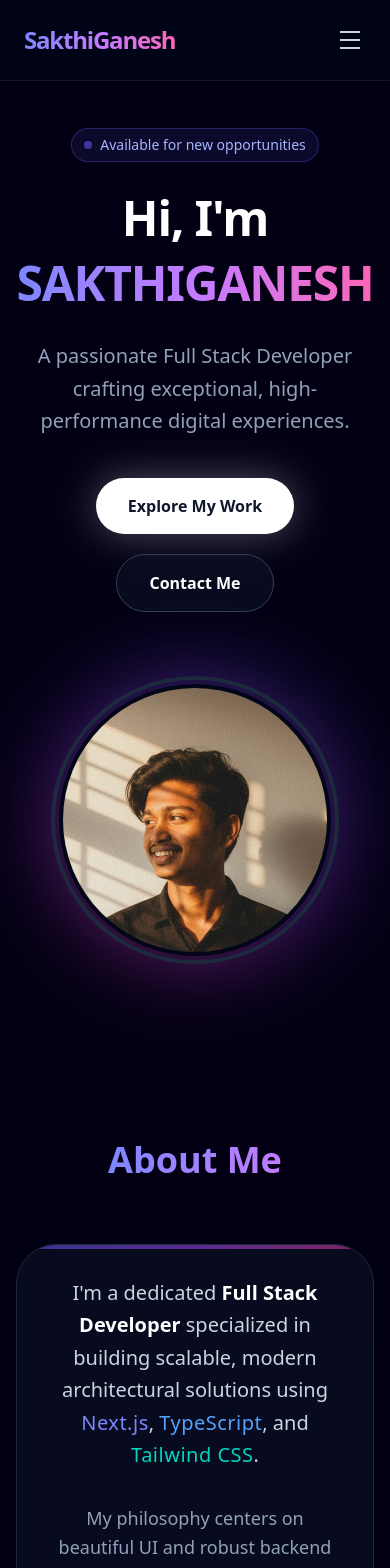
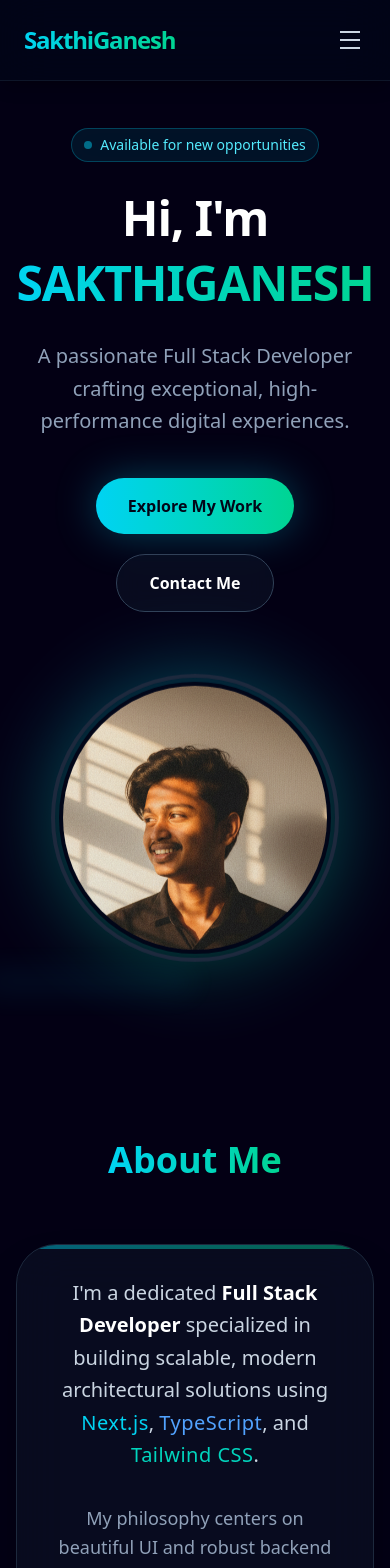
Before and after one commit to sakthiganesh2003/protfoilo-sakthi, a Next.js app: page / in a window 390 px wide. Shown: the top 1568 px of the page. Built offline with nearby package versions, Linux system fonts and the light colour scheme.

Commit message:
design: redesign portfolio color scheme to Cyberpunk Cyan-Emerald and add animations

```diff
--- a/app/page.tsx
+++ b/app/page.tsx
@@ -33,9 +33,9 @@ export default function Home() {
 
         {/* Ambient Dark Mode Background Effects */}
         <div className="absolute inset-0 z-0 overflow-hidden pointer-events-none">
-          <div className="absolute top-[-10%] left-[-10%] w-[50vw] h-[50vw] rounded-full bg-indigo-900/20 blur-[120px] mix-blend-screen opacity-50 animate-pulse duration-[10000ms]"></div>
-          <div className="absolute top-[40%] right-[-10%] w-[40vw] h-[40vw] rounded-full bg-purple-900/20 blur-[120px] mix-blend-screen opacity-50 animate-pulse duration-[8000ms] delay-1000"></div>
-          <div className="absolute bottom-[-20%] left-[20%] w-[60vw] h-[60vw] rounded-full bg-blue-900/10 blur-[150px] mix-blend-screen opacity-60"></div>
+          <div className="absolute top-[-10%] left-[-10%] w-[50vw] h-[50vw] rounded-full bg-cyan-900/20 blur-[120px] mix-blend-screen opacity-50 animate-pulse duration-[10000ms]"></div>
+          <div className="absolute top-[40%] right-[-10%] w-[40vw] h-[40vw] rounded-full bg-emerald-900/20 blur-[120px] mix-blend-screen opacity-50 animate-pulse duration-[8000ms] delay-1000"></div>
+          <div className="absolute bottom-[-20%] left-[20%] w-[60vw] h-[60vw] rounded-full bg-teal-900/10 blur-[150px] mix-blend-screen opacity-60"></div>
         </div>
 
         {/* Hero Section */}
@@ -43,19 +43,19 @@ export default function Home() {
           <div className="container mx-auto max-w-7xl relative z-10">
             <div className={`transition-all duration-1000 transform ${isVisible ? 'translate-y-0 opacity-100' : 'translate-y-10 opacity-0'} flex flex-col md:flex-row items-center justify-between gap-16`}>
               <div className="md:w-1/2 text-center md:text-left z-20">
-                <div className="inline-flex items-center px-3 py-1.5 rounded-full border border-indigo-500/30 bg-indigo-500/10 text-indigo-300 text-sm font-medium mb-8 backdrop-blur-md">
-                  <span className="flex w-2 h-2 rounded-full bg-indigo-500 mr-2 animate-pulse"></span>
+                <div className="inline-flex items-center px-3 py-1.5 rounded-full border border-cyan-500/30 bg-cyan-500/10 text-cyan-300 text-sm font-medium mb-8 backdrop-blur-md">
+                  <span className="flex w-2 h-2 rounded-full bg-cyan-500 mr-2 animate-pulse"></span>
                   Available for new opportunities
                 </div>
                 <h1 className="text-5xl md:text-7xl font-extrabold mb-6 tracking-tight">
                   <span className="block text-white mb-2">Hi, I&apos;m</span>
-                  <span className="text-transparent bg-clip-text bg-gradient-to-r from-indigo-400 via-purple-400 to-pink-400 leading-snug">SAKTHIGANESH</span>
+                  <span className="text-transparent bg-clip-text bg-gradient-to-r from-cyan-400 via-teal-400 to-emerald-400 leading-snug">SAKTHIGANESH</span>
                 </h1>
                 <p className="text-xl md:text-2xl text-slate-400 mb-10 leading-relaxed font-light max-w-2xl">
                   A passionate Full Stack Developer crafting exceptional, high-performance digital experiences.
                 </p>
                 <div className="flex flex-wrap gap-5 justify-center md:justify-start">
-                  <a href="#projects" className="px-8 py-4 bg-white text-slate-900 font-bold rounded-full hover:bg-slate-200 transition-all duration-300 shadow-[0_0_40px_rgba(255,255,255,0.3)] hover:scale-105 active:scale-95">
+                  <a href="#projects" className="px-8 py-4 bg-gradient-to-r from-cyan-400 to-emerald-400 text-slate-950 font-bold rounded-full hover:opacity-90 transition-all duration-300 shadow-[0_0_40px_rgba(6,182,212,0.35)] hover:scale-105 active:scale-95">
                     Explore My Work
                   </a>
                   <a href="#contact" className="px-8 py-4 bg-slate-900/50 text-white font-bold rounded-full border border-slate-700 hover:bg-slate-800 transition-all duration-300 backdrop-blur-md hover:scale-105 active:scale-95">
@@ -65,8 +65,9 @@ export default function Home() {
               </div>
 
               <div className="md:w-1/2 flex justify-center md:justify-end z-20">
-                <div className="relative w-72 h-72 md:w-[400px] md:h-[400px] group">
-                  <div className="absolute inset-0 bg-gradient-to-tr from-indigo-500 via-purple-500 to-pink-500 rounded-full blur-2xl opacity-40 group-hover:opacity-60 transition-opacity duration-500 animate-spin-slow"></div>
+                <div className="relative w-72 h-72 md:w-[400px] md:h-[400px] group animate-float">
+                  <div className="absolute -bottom-8 left-1/2 -translate-x-1/2 w-4/5 h-6 bg-cyan-500/20 rounded-full blur-xl animate-shadow-pulse z-0 pointer-events-none"></div>
+                  <div className="absolute inset-0 bg-gradient-to-tr from-cyan-500 via-teal-500 to-emerald-500 rounded-full blur-2xl opacity-40 group-hover:opacity-60 transition-opacity duration-500 animate-spin-slow"></div>
                   <div className="absolute inset-2 bg-slate-950 rounded-full z-10"></div>
                   <Image
                     src="/images/Gemini_Generated_Image_alsfmpalsfmpalsf.jpg"
@@ -84,15 +85,15 @@ export default function Home() {
         <section id="about" className="py-24 px-4 relative z-10">
           <div className="container mx-auto max-w-5xl">
             <h2 className="text-4xl md:text-5xl font-bold mb-16 text-center">
-              <span className="text-transparent bg-clip-text bg-gradient-to-r from-indigo-400 to-purple-400">About Me</span>
+              <span className="text-transparent bg-clip-text bg-gradient-to-r from-cyan-400 to-emerald-400">About Me</span>
             </h2>
 
-            <div className="bg-slate-900/50 backdrop-blur-xl rounded-[2.5rem] border border-slate-800 p-8 md:p-14 shadow-2xl relative overflow-hidden group">
-              <div className="absolute top-0 left-0 w-full h-1 bg-gradient-to-r from-indigo-500 via-purple-500 to-pink-500 opacity-50 group-hover:opacity-100 transition-opacity"></div>
+            <div className="bg-slate-900/50 backdrop-blur-xl rounded-[2.5rem] border border-slate-800 p-8 md:p-14 shadow-2xl relative overflow-hidden group hover:border-cyan-500/30 transition-all duration-500 hover:scale-[1.01]">
+              <div className="absolute top-0 left-0 w-full h-1 bg-gradient-to-r from-cyan-500 via-teal-500 to-emerald-500 opacity-50 group-hover:opacity-100 transition-opacity"></div>
 
               <div className="text-center md:text-left space-y-8">
                 <p className="text-xl md:text-2xl leading-relaxed text-slate-300 font-light">
-                  I&apos;m a dedicated <span className="font-semibold text-white">Full Stack Developer</span> specialized in building scalable, modern architectural solutions using <span className="text-indigo-400 font-medium tracking-wide">Next.js</span>, <span className="text-blue-400 font-medium tracking-wide">TypeScript</span>, and <span className="text-teal-400 font-medium tracking-wide">Tailwind CSS</span>.
+                  I&apos;m a dedicated <span className="font-semibold text-white">Full Stack Developer</span> specialized in building scalable, modern architectural solutions using <span className="text-cyan-400 font-medium tracking-wide">Next.js</span>, <span className="text-blue-400 font-medium tracking-wide">TypeScript</span>, and <span className="text-teal-400 font-medium tracking-wide">Tailwind CSS</span>.
                 </p>
                 <p className="text-lg md:text-xl leading-relaxed text-slate-400 font-light">
                   My philosophy centers on beautiful UI and robust backend systems. I recently developed RESTful services and payment-integrated platforms as part of my professional journey, always striving for performance optimization and pixel-perfect precision design.
@@ -106,7 +107,7 @@ export default function Home() {
         <section id="skills" className="py-24 px-4 relative z-10">
           <div className="container mx-auto max-w-6xl">
             <h2 className="text-4xl md:text-5xl font-bold mb-16 text-center">
-              <span className="text-transparent bg-clip-text bg-gradient-to-r from-purple-400 to-pink-400">Technical Arsenal</span>
+              <span className="text-transparent bg-clip-text bg-gradient-to-r from-teal-400 to-emerald-400">Technical Arsenal</span>
             </h2>
             <div className="grid grid-cols-2 md:grid-cols-4 gap-6">
               {[
@@ -138,7 +139,7 @@ export default function Home() {
           <div className="container mx-auto max-w-7xl">
             <div className="text-center mb-20">
               <h2 className="text-4xl md:text-5xl font-bold mb-6">
-                <span className="text-transparent bg-clip-text bg-gradient-to-r from-indigo-400 via-purple-400 to-pink-400">Live Showcases</span>
+                <span className="text-transparent bg-clip-text bg-gradient-to-r from-cyan-400 via-teal-400 to-emerald-400">Live Showcases</span>
               </h2>
               <p className="text-slate-400 max-w-2xl mx-auto text-lg font-light">Interact with my live projects. Full websites rendered right inside the cards.</p>
             </div>
@@ -286,10 +287,10 @@ export default function Home() {
 
         {/* Experience Section */}
         <section id="experience" className="py-24 px-4 relative z-10 w-full">
-          <div className="absolute left-1/2 -translate-x-1/2 top-1/2 w-full max-w-4xl h-full bg-indigo-900/10 blur-[100px] pointer-events-none rounded-full"></div>
+          <div className="absolute left-1/2 -translate-x-1/2 top-1/2 w-full max-w-4xl h-full bg-cyan-900/10 blur-[100px] pointer-events-none rounded-full"></div>
           <div className="container mx-auto max-w-4xl relative z-10">
             <h2 className="text-4xl md:text-5xl font-bold mb-20 text-center">
-              <span className="text-transparent bg-clip-text bg-gradient-to-r from-blue-400 to-indigo-400">Professional Journey</span>
+              <span className="text-transparent bg-clip-text bg-gradient-to-r from-cyan-400 to-teal-400">Professional Journey</span>
             </h2>
 
             <div className="relative border-l border-slate-800 ml-4 md:mx-auto md:border-l-0">
@@ -337,14 +338,14 @@ export default function Home() {
         {/* Resume Section */}
         <section id="resume" className="py-24 px-4 relative z-10">
           <div className="container mx-auto max-w-4xl text-center">
-             <div className="bg-gradient-to-br from-indigo-900/40 to-purple-900/40 backdrop-blur-xl p-12 md:p-16 rounded-[3rem] border border-indigo-500/30 shadow-2xl relative overflow-hidden group">
-               <div className="absolute inset-0 bg-gradient-to-r from-indigo-500/10 to-pink-500/10 opacity-0 group-hover:opacity-100 transition-opacity duration-700"></div>
+             <div className="bg-gradient-to-br from-cyan-950/40 to-emerald-950/40 backdrop-blur-xl p-12 md:p-16 rounded-[3rem] border border-cyan-500/30 shadow-2xl relative overflow-hidden group hover:border-cyan-500/50 transition-all duration-500">
+               <div className="absolute inset-0 bg-gradient-to-r from-cyan-500/10 to-emerald-500/10 opacity-0 group-hover:opacity-100 transition-opacity duration-700"></div>
                <h2 className="text-4xl md:text-5xl font-bold mb-6 text-white relative z-10">Ready to Review My Full History?</h2>
                <p className="text-xl text-slate-300 font-light mb-10 max-w-2xl mx-auto relative z-10">Get a complete download of my professional background, education, and extensive tech stack expertise.</p>
                <a
                  href="/SAKTHIGANESH-R-resume.pdf"
                  download="SAKTHIGANESH_Resume.pdf"
-                 className="inline-flex items-center justify-center px-10 py-5 text-lg font-bold rounded-full text-slate-900 bg-white hover:bg-indigo-50 transition-all duration-300 shadow-[0_0_30px_rgba(255,255,255,0.2)] hover:scale-105 active:scale-95 relative z-10"
+                 className="inline-flex items-center justify-center px-10 py-5 text-lg font-bold rounded-full text-slate-900 bg-white hover:bg-cyan-50 transition-all duration-300 shadow-[0_0_30px_rgba(255,255,255,0.2)] hover:scale-105 active:scale-95 relative z-10 animate-pulse hover:animate-none"
                >
                  <svg xmlns="http://www.w3.org/2000/svg" className="h-6 w-6 mr-3" fill="none" viewBox="0 0 24 24" stroke="currentColor">
                    <path strokeLinecap="round" strokeLinejoin="round" strokeWidth={2} d="M4 16v1a3 3 0 003 3h10a3 3 0 003-3v-1m-4-4l-4 4m0 0l-4-4m4 4V4" />
@@ -376,13 +377,13 @@ export default function Home() {
                   href={contact.href}
                   target="_blank"
                   rel="noopener noreferrer"
-                  className="bg-slate-900/50 backdrop-blur-xl p-10 rounded-3xl border border-slate-800 hover:border-indigo-500/50 hover:bg-slate-800 transition-all duration-500 group flex flex-col items-center shadow-xl hover:-translate-y-2"
+                  className="bg-slate-900/50 backdrop-blur-xl p-10 rounded-3xl border border-slate-800 hover:border-cyan-500/50 hover:bg-slate-800 transition-all duration-500 group flex flex-col items-center shadow-xl hover:-translate-y-2"
                 >
-                  <div className="w-16 h-16 rounded-full bg-slate-950 border border-slate-800 flex items-center justify-center mb-6 text-white group-hover:bg-indigo-500 group-hover:border-indigo-400 group-hover:scale-110 transition-all duration-300 shadow-lg">
+                  <div className="w-16 h-16 rounded-full bg-slate-950 border border-slate-800 flex items-center justify-center mb-6 text-white group-hover:bg-cyan-500 group-hover:border-cyan-400 group-hover:scale-110 transition-all duration-300 shadow-lg">
                     <svg className="w-7 h-7" fill="none" viewBox="0 0 24 24" stroke="currentColor"><path strokeLinecap="round" strokeLinejoin="round" strokeWidth={2} d={contact.icon} /></svg>
                   </div>
                   <h3 className="text-white font-bold mb-2 text-lg tracking-wide">{contact.label}</h3>
-                  <span className="text-slate-400 text-sm font-medium group-hover:text-indigo-300 transition-colors">{contact.value}</span>
+                  <span className="text-slate-400 text-sm font-medium group-hover:text-cyan-300 transition-colors">{contact.value}</span>
                 </a>
               ))}
             </div>
@@ -401,19 +402,41 @@ export default function Home() {
           background: #030014;
         }
         ::-webkit-scrollbar-thumb {
-          background: #1e1b4b;
+          background: #06b6d4;
           border-radius: 4px;
         }
         ::-webkit-scrollbar-thumb:hover {
-          background: #4338ca;
+          background: #10b981;
         }
         .animate-spin-slow {
-          animation: spin 15s linear infinite;
+          animation: spin 20s linear infinite;
+        }
+        .animate-float {
+          animation: float 6s ease-in-out infinite;
+        }
+        .animate-shadow-pulse {
+          animation: shadowPulse 6s ease-in-out infinite;
         }
         @keyframes spin {
           from { transform: rotate(0deg); }
           to { transform: rotate(360deg); }
         }
+        @keyframes float {
+          0%, 100% { transform: translateY(0px); }
+          50% { transform: translateY(-15px); }
+        }
+        @keyframes shadowPulse {
+          0%, 100% {
+            transform: scale(0.9) translateX(-50%);
+            opacity: 0.4;
+            filter: blur(15px);
+          }
+          50% {
+            transform: scale(1.1) translateX(-50%);
+            opacity: 0.75;
+            filter: blur(25px);
+          }
+        }
       `}</style>
     </div>
   );
--- a/components/navbar.tsx
+++ b/components/navbar.tsx
@@ -10,7 +10,7 @@ export default function Navbar() {
         {/* Logo */}
         <Link
           href="/"
-          className="font-extrabold text-2xl tracking-tighter bg-gradient-to-r from-indigo-400 via-purple-400 to-pink-400 bg-clip-text text-transparent hover:opacity-80 transition-opacity"
+          className="font-extrabold text-2xl tracking-tighter bg-gradient-to-r from-cyan-400 via-teal-400 to-emerald-400 bg-clip-text text-transparent hover:opacity-80 transition-opacity"
         >
           SakthiGanesh
         </Link>
@@ -24,7 +24,7 @@ export default function Navbar() {
               className="text-slate-300 hover:text-white transition-colors font-medium text-sm tracking-wide relative group"
             >
               {item}
-              <span className="absolute -bottom-2 left-1/2 -translate-x-1/2 w-0 h-0.5 bg-gradient-to-r from-indigo-500 to-pink-500 transition-all duration-300 group-hover:w-full rounded-full"></span>
+              <span className="absolute -bottom-2 left-1/2 -translate-x-1/2 w-0 h-0.5 bg-gradient-to-r from-cyan-500 to-emerald-500 transition-all duration-300 group-hover:w-full rounded-full"></span>
             </a>
           ))}
           <a href="#resume" className="px-5 py-2.5 rounded-full bg-white/10 hover:bg-white/20 text-white text-sm font-semibold backdrop-blur-sm border border-white/10 transition-all duration-300 hover:scale-105 active:scale-95 shadow-xl">
```
Also changed, not shown: components/footer.tsx (+4 -4 lines).
